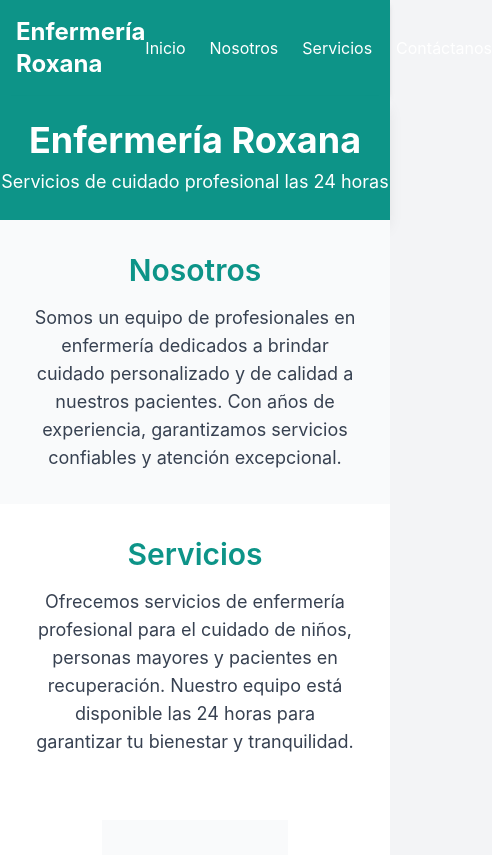
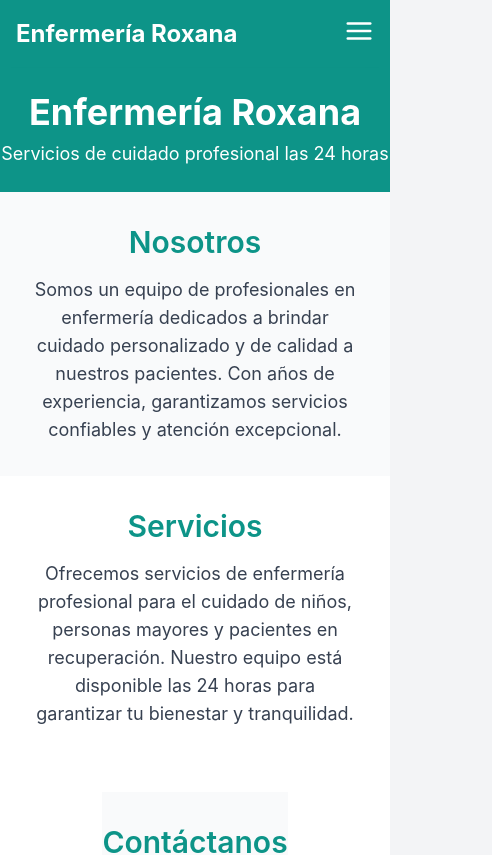
Before and after one commit to omarhernandezrey/enfermeriaroxanapag, a Next.js app: page / in a window 390 px wide. Shown: the top 855 px of the page, 492 px wide, since content can reach past the window. Built offline with nearby package versions, Linux system fonts and the light colour scheme.

Commit message:
Menu Mobile

```diff
--- /dev/null
+++ b/app/components/MobileMenu.tsx
@@ -0,0 +1,67 @@
+"use client";
+
+import { useState } from "react";
+import { FiMenu, FiX } from "react-icons/fi"; // Íconos de menú y cerrar (Instala react-icons si no lo tienes)
+
+const MobileMenu = () => {
+  const [isOpen, setIsOpen] = useState(false); // Estado para abrir/cerrar el menú
+
+  return (
+    <div className="relative">
+      {/* Botón del menú móvil */}
+      <button
+        onClick={() => setIsOpen(!isOpen)}
+        className="text-white text-3xl focus:outline-none"
+        aria-label="Toggle menu"
+      >
+        {isOpen ? <FiX /> : <FiMenu />}
+      </button>
+
+      {/* Menú deslizable */}
+      {isOpen && (
+        <div className="absolute top-12 right-0 bg-teal-600 text-white w-48 rounded-lg shadow-lg">
+          <ul className="flex flex-col space-y-4 p-4">
+            <li>
+              <a
+                href="/inicio"
+                className="hover:text-teal-300"
+                onClick={() => setIsOpen(false)}
+              >
+                Inicio
+              </a>
+            </li>
+            <li>
+              <a
+                href="/nosotros"
+                className="hover:text-teal-300"
+                onClick={() => setIsOpen(false)}
+              >
+                Nosotros
+              </a>
+            </li>
+            <li>
+              <a
+                href="/servicios"
+                className="hover:text-teal-300"
+                onClick={() => setIsOpen(false)}
+              >
+                Servicios
+              </a>
+            </li>
+            <li>
+              <a
+                href="/contacto"
+                className="hover:text-teal-300"
+                onClick={() => setIsOpen(false)}
+              >
+                Contáctanos
+              </a>
+            </li>
+          </ul>
+        </div>
+      )}
+    </div>
+  );
+};
+
+export default MobileMenu;
--- a/app/globals.css
+++ b/app/globals.css
@@ -7,3 +7,7 @@ body {
   @apply bg-gray-100 text-gray-800;
   font-family: 'Inter', sans-serif;
 }
+/* globals.css */
+button:focus {
+  outline: none;
+}
--- a/app/layout.tsx
+++ b/app/layout.tsx
@@ -1,5 +1,6 @@
 import './globals.css';
 import Footer from './components/Footer';
+import MobileMenu from './components/MobileMenu';
 
 export const metadata = {
   title: 'Enfermería Roxana',
@@ -16,8 +17,11 @@ export default function RootLayout({
       <body>
         <header className="bg-teal-600 text-white shadow-md">
           <nav className="max-w-7xl mx-auto px-4 py-4 flex justify-between items-center">
+            {/* Título del sitio */}
             <h1 className="text-2xl font-bold">Enfermería Roxana</h1>
-            <ul className="flex space-x-6">
+
+            {/* Menú de navegación - Oculto en dispositivos pequeños */}
+            <ul className="hidden md:flex space-x-6">
               <li>
                 <a href="/inicio" className="hover:underline">
                   Inicio
@@ -39,6 +43,11 @@ export default function RootLayout({
                 </a>
               </li>
             </ul>
+
+            {/* Menú móvil - Visible solo en dispositivos pequeños */}
+            <div className="md:hidden">
+              <MobileMenu />
+            </div>
           </nav>
         </header>
         <main>{children}</main>
```
Also changed, not shown: package.json (+6 -5 lines), 1 other file (tests, documents, lock files or other folders).
